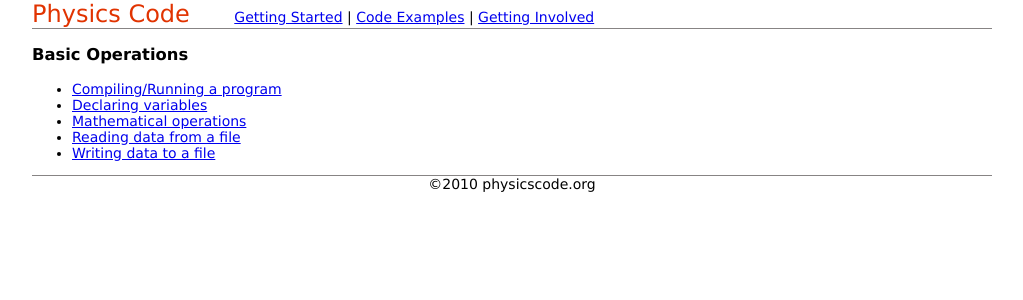
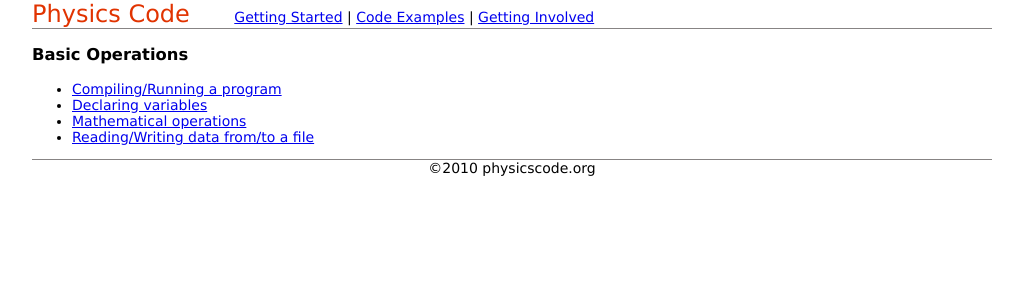
Before and after one commit to davidwisch/physicscode, a Jekyll site: the page built from site/examples/index.markdown, in a window 1280 px wide. Shown: the top 300 px of the page, without its empty margins (128-1151 px from the left). Built offline with Jekyll 4.4.1, drawn with Linux system fonts in a browser that asks for light colours.

Commit message:
condensed reading_data and writing_data pages into one reading_writing page

```diff
--- a/site/examples/index.markdown
+++ b/site/examples/index.markdown
@@ -8,5 +8,4 @@ title: Code Examples
 * [Compiling/Running a program](/examples/basic_compiling.html)
 * [Declaring variables](/examples/basic_variable_declarations.html)
 * [Mathematical operations](/examples/basic_mathematical_operations.html)
-* [Reading data from a file](/examples/basic_reading_data.html)
-* [Writing data to a file](/examples/basic_writing_data.html)
+* [Reading/Writing data from/to a file](/examples/basic_reading_writing.html)
```
Also changed, not shown: site/examples/basic_reading_data.markdown (deleted), site/examples/basic_reading_writing.markdown (added), site/examples/basic_writing_data.markdown (deleted).
